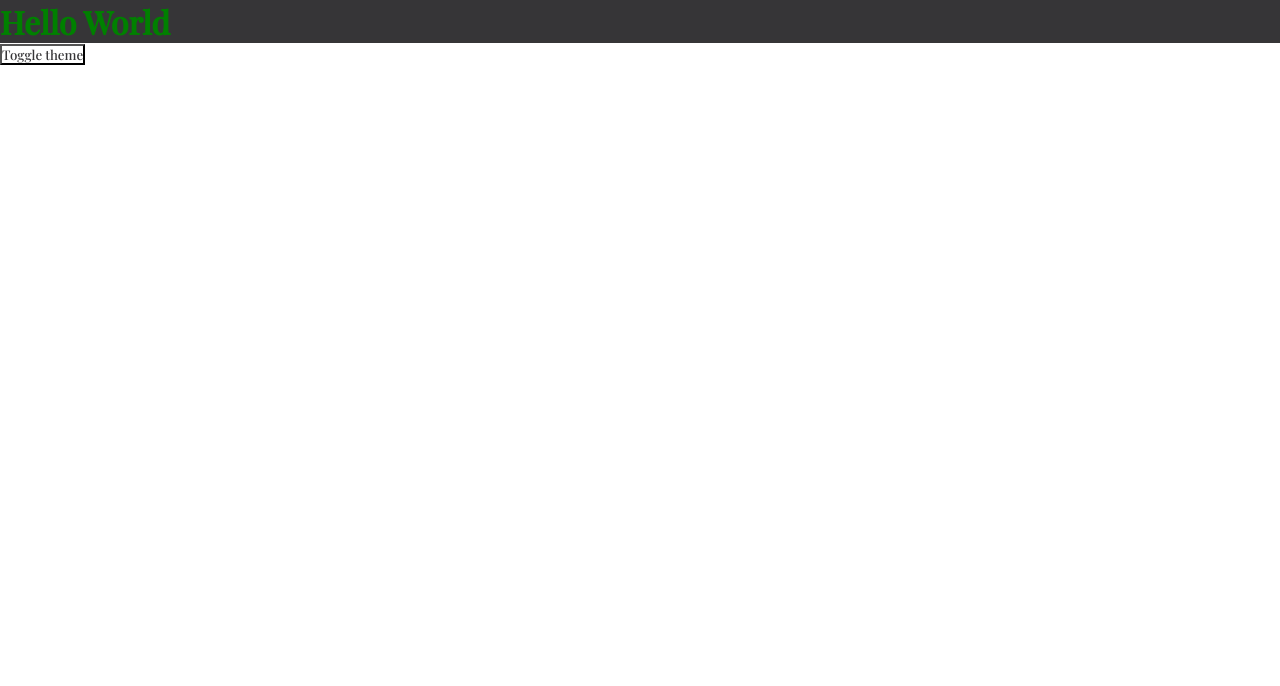
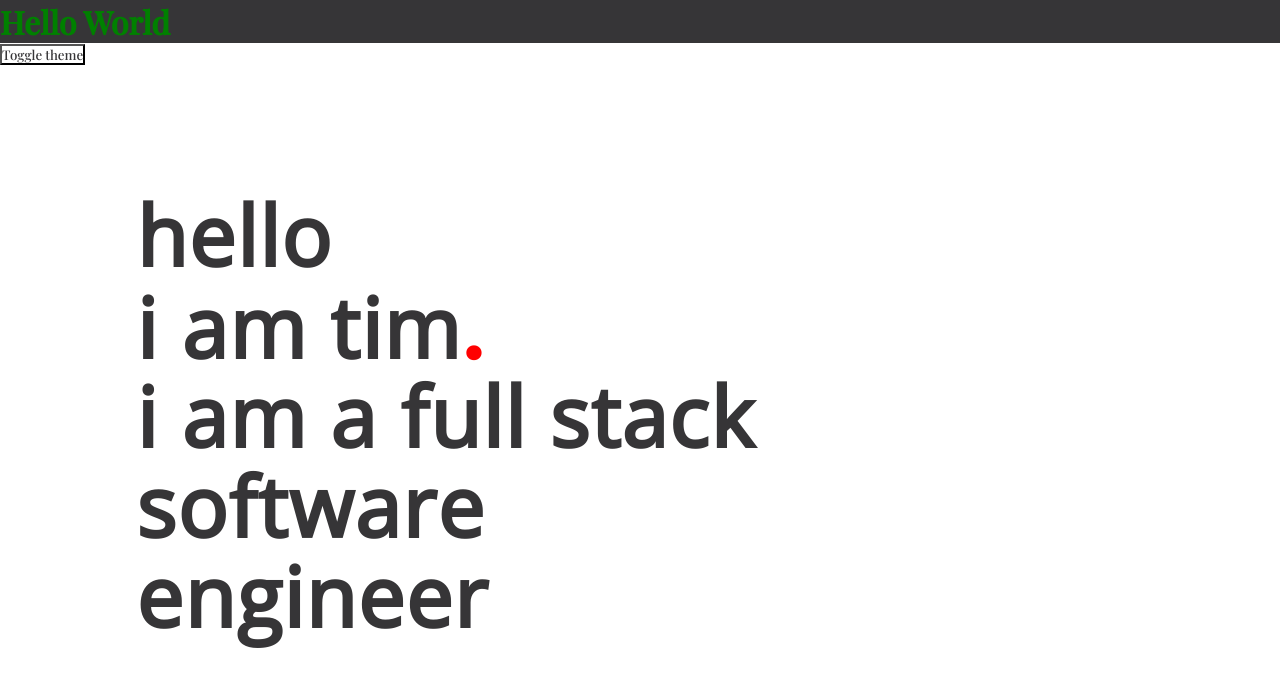
Before and after one commit to timoshishi/portfolio, a React (Create React App) app: page / in a window 1280 px wide. Shown: the top 686 px of the page. Built offline with nearby package versions, Linux system fonts and the light colour scheme.

Commit message:
Implement hero text

```diff
--- a/src/App.js
+++ b/src/App.js
@@ -3,6 +3,7 @@ import styled, { ThemeProvider } from 'styled-components';
 import GlobalStyles from './components/GlobalStyles';
 import { lightTheme, darkTheme } from './styles/themes';
 import useDarkMode from './hooks/useDarkMode';
+import Home from './views/Home';
 
 const Wrapper = styled.h1`
   color: ${({ theme }) => theme.color};
@@ -19,6 +20,7 @@ const App = () => {
         <GlobalStyles />
         <Wrapper>Hello World</Wrapper>
         <button onClick={themeToggler}>Toggle theme</button>
+        <Home />
       </ThemeProvider>
     </React.Fragment>
   );
--- /dev/null
+++ b/src/views/Home.js
@@ -0,0 +1,62 @@
+import React, { useEffect, useRef } from 'react';
+import PropTypes from 'prop-types';
+import styled from 'styled-components';
+import device from '../styles/mediaBreakpoints';
+
+const Wrapper = styled.div`
+  display: flex;
+  flex-direction: column;
+  align-items: center;
+  justify-content: center;
+  margin: 1rem;
+  position: relative;
+  height: 100vh;
+  width: 100vh;
+`;
+const IntroBox = styled.div`
+  align-self: flex-start;
+  margin-left: 15%;
+  position: absolute;
+  bottom: 30%;
+`;
+const Header = styled.p`
+  font-weight: 600;
+  font-size: 5rem;
+  letter-spacing: 0.05rem;
+  margin-bottom: 0.5rem;
+  @media ${device.tablet} {
+    font-size: 5rem;
+    margin-bottom: 0.5rem;
+  }
+`;
+const Intro = styled.p`
+  font-family: Open Sans;
+  align-self: flex-start;
+  font-size: 2rem;
+  letter-spacing: 0.08rem;
+  line-height: 1.08em;
+  font-weight: 600;
+  @media ${device.tablet} {
+    font-size: 5.2rem;
+  }
+`;
+const Home = (props) => {
+  useEffect(() => {}, []);
+  return (
+    <Wrapper>
+      <IntroBox>
+        <Intro>hello</Intro>
+        <Intro>
+          i am tim<span style={{ color: 'red' }}>.</span>
+        </Intro>
+
+        <Intro>i am a full stack</Intro>
+        <Intro>software engineer</Intro>
+      </IntroBox>
+    </Wrapper>
+  );
+};
+
+Home.propTypes = {};
+
+export default Home;
```
